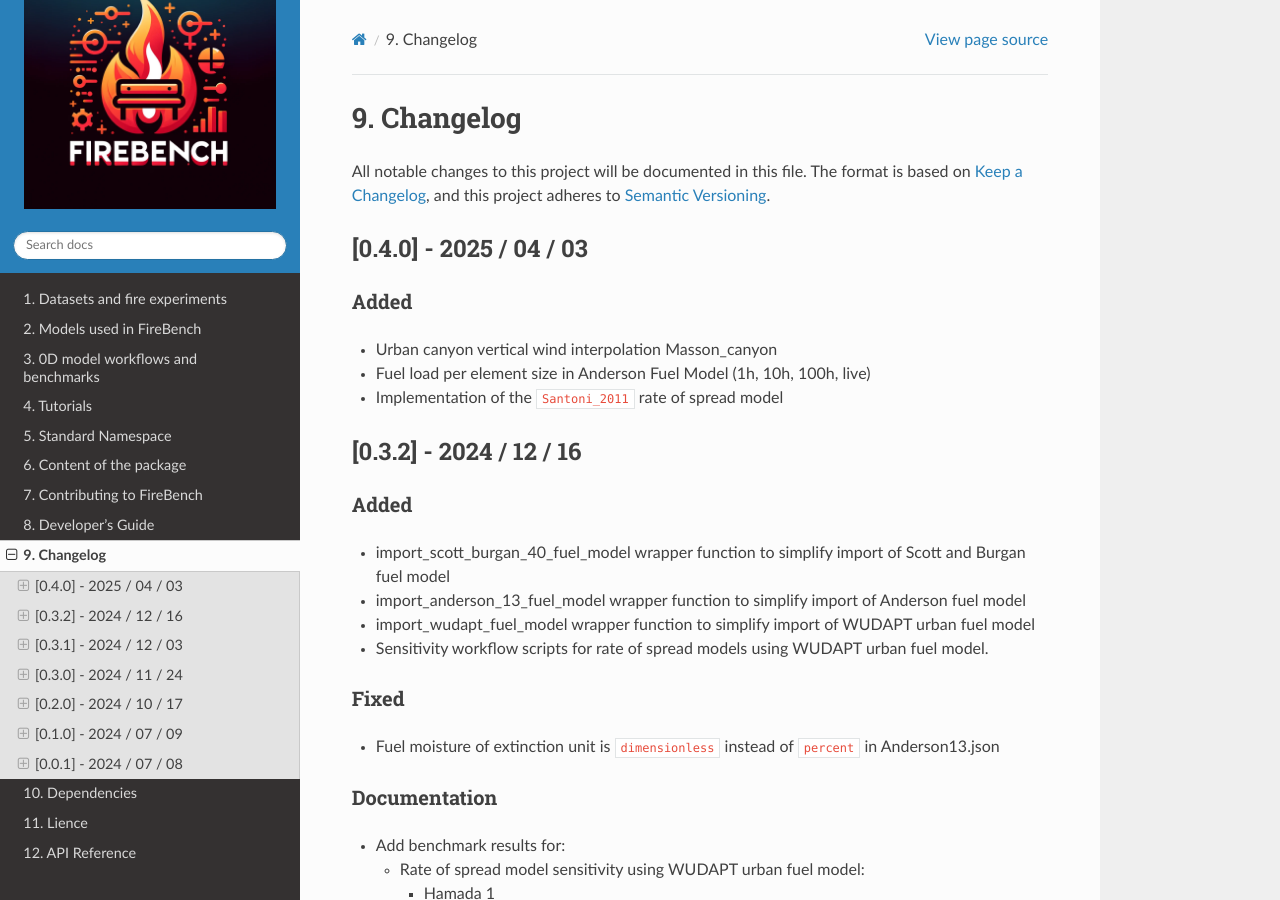
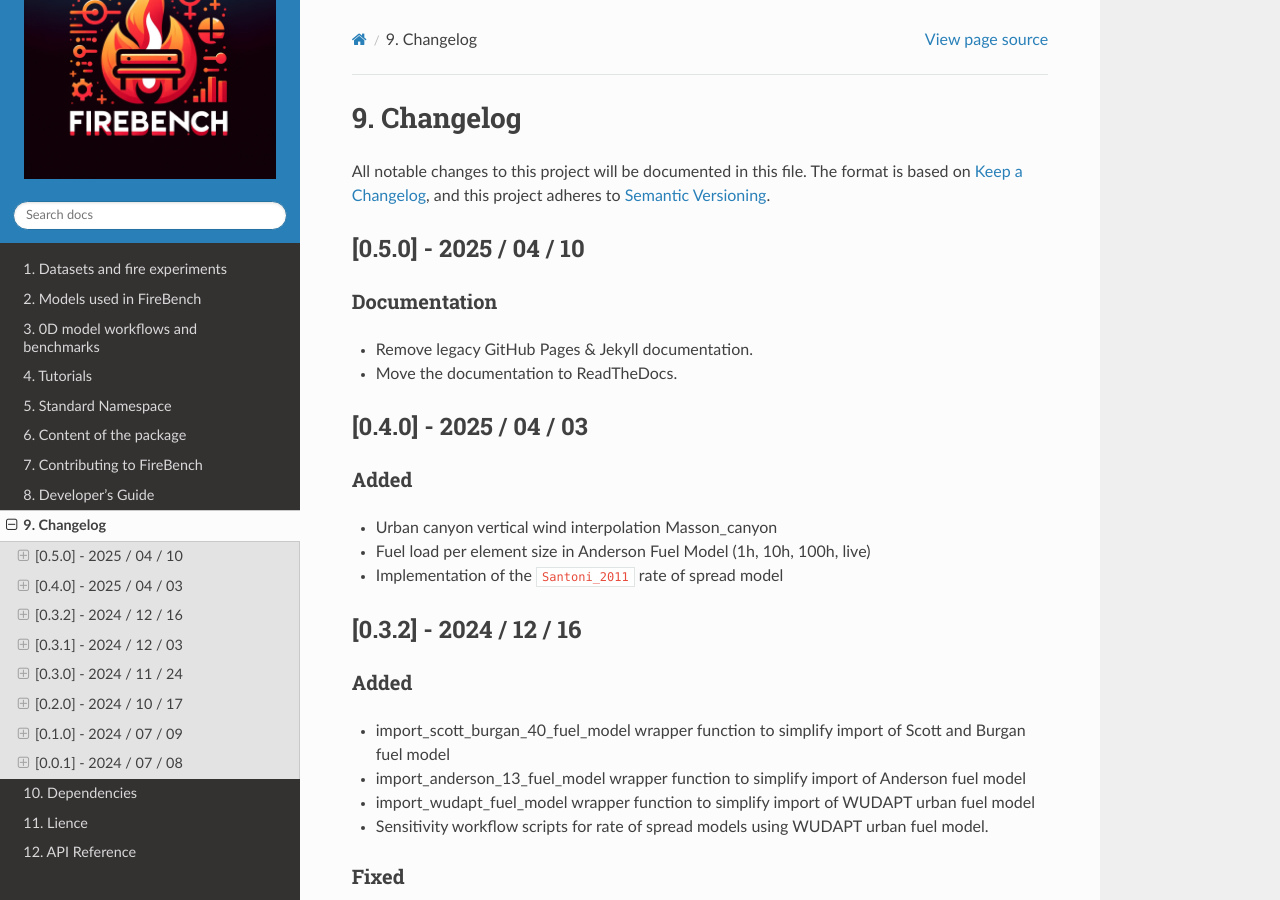
Before and after one commit to wirc-sjsu/firebench, a Sphinx documentation site: the page built from docs/changelog.md, in a window 1280 px wide and 900 px high. Built offline with Sphinx 7.4.7 and the Read the Docs theme 3.1.0, drawn with Linux system fonts in a browser that asks for light colours.

Commit message:
update changelog

```diff
--- a/docs/changelog.md
+++ b/docs/changelog.md
@@ -3,6 +3,11 @@
 All notable changes to this project will be documented in this file.
 The format is based on [Keep a Changelog](https://keepachangelog.com/en/1.0.0/),
 and this project adheres to [Semantic Versioning](https://semver.org/).
+
+## [0.5.0] - 2025 / 04 / 10
+### Documentation
+- Remove legacy GitHub Pages & Jekyll documentation.
+- Move the documentation to ReadTheDocs.
 
 ## [0.4.0] - 2025 / 04 / 03
 ### Added
```
Also changed, not shown: CHANGELOG.md (+5 -0 lines).
